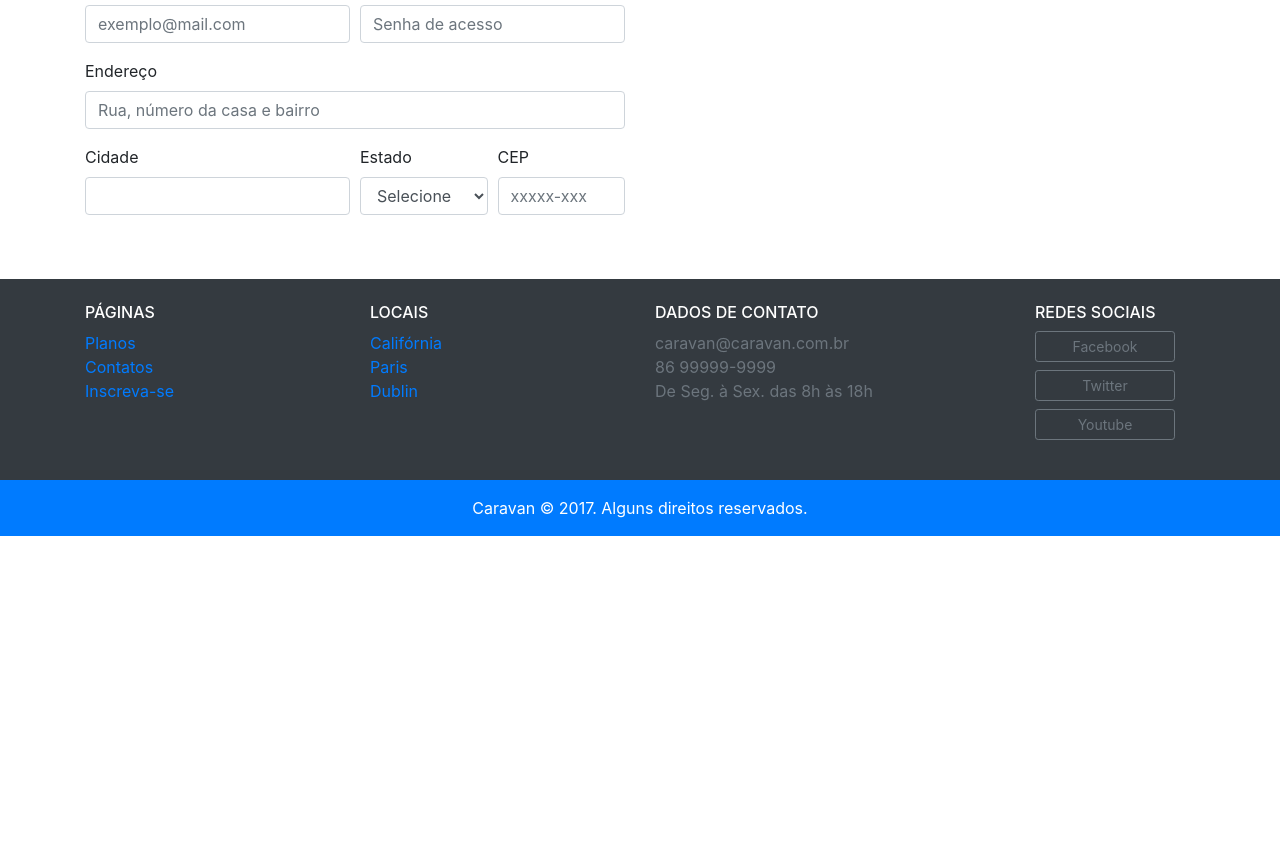
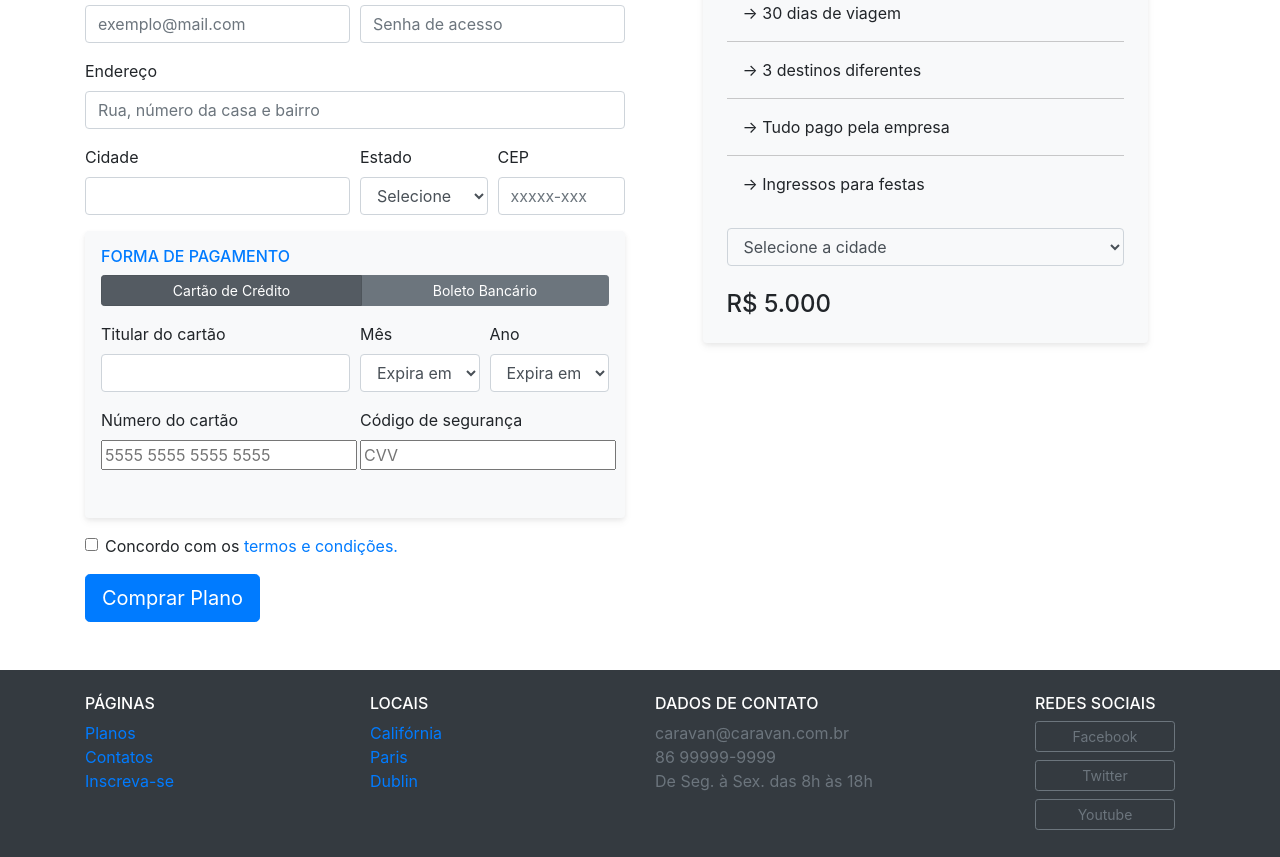
Before and after one commit to kauelima21/Caravan, a plain HTML site: page inscricao.html in a window 1280 px wide. Shown: the part 378-1235 px from the top of the page. Before the commit the page ends 914 px from the top, so only its background shows below. Drawn offline with Linux system fonts and the light colour scheme.

Commit message:
pagina de finalizda

```diff
--- a/inscricao.html
+++ b/inscricao.html
@@ -119,7 +119,89 @@
                         <input type="text" class="form-control" name="cep" id="cep" placeholder="xxxxx-xxx">
                     </div>
                 </div>
+                <div class="bg-light rounded box-shadow p-3 form-group">
+                    <h2 class="h6 text-primary">FORMA DE PAGAMENTO</h2>
+                    <nav class="nav btn-group mb-3" id="formaPagamento" role="tablist">
+                        <button type="button" class="btn btn-secondary btn-sm active" id="navCartao" data-toggle="tab" href="#nav-cartao" role="tab" aria-controls="nav-cartao" aria-selected="true">Cartão de Crédito</button>
+                        <button type="button" class="btn btn-secondary btn-sm" id="navBoleto" data-toggle="tab" href="#nav-boleto" role="tab" aria-controls="nav-boleto" aria-selected="false">Boleto Bancário</button>
+                    </nav>
+                    <div class="tab-content" id="forma-pagamento">
+                        <div class="tab-pane fade show active" id="nav-cartao" role="tabpanel" aria-labelledby="navCartao">
+                            <div class="form-row">
+                                <div class="form-group col-md-6">
+                                    <label for="nomeCartao">Titular do cartão</label>
+                                    <input type="text" class="form-control" name="nomeCartao" id="nomeCartao placeholder="nome impresso no cartão">
+                                </div>
+                                <div class="form-group col-md-3 col-6">
+                                    <label for="mesVenc">Mês</label>
+                                    <select class="form-control" id="mesVenc">
+                                        <option value="#">Expira em ...</option>
+                                        <option value="01">01/janeiro</option>
+                                        <option value="02">02/fevereiro</option>
+                                    </select>
+                                </div>
+                                <div class="form-group col-md-3 col-6">
+                                    <label for="anoVenc">Ano</label>
+                                    <select class="form-control" id="anoVenc">
+                                        <option value="#">Expira em ...</option>
+                                        <option value="2021">2021</option>
+                                        <option value="2022">2022</option>
+                                    </select>
+                                </div>
+                                <div class="form-group col-md-6">
+                                    <div class="form-group">
+                                        <label for="numero">Número do cartão</label>
+                                        <input type="text" id="numero" name="numero" placeholder="5555 5555 5555 5555">
+                                    </div>
+                                </div>
+                                <div class="form-group col-md-6">
+                                    <div class="form-group">
+                                        <label for="cvv">Código de segurança</label>
+                                        <input type="text" id="cvv" placeholder="CVV">
+                                    </div>
+                                </div>
+                            </div>
+                        </div>
+                        <div class="tab-pane fade" id="nav-boleto" role="tabpanel" aria-labelledby="navBoleto">
+                            <p class="lead">Clique em contratar plano que enviaremos um boleto ao seu e-mail.</p>
+                        </div>
+                    </div>
+                </div>
+                <div class="form-check">
+                    <label class="form-check-label">
+                        <input type="checkbox" class="form-check-input">
+                        Concordo com os <a href="#">termos e condições.</a>
+                    </label>
+                </div>
+                <button class="btn btn-primary btn-lg mt-3">Comprar Plano</button>
             </form>
+            <div class="col-lg-5 mx-auto order-first order-lg-1">
+                <h2 class="text-primary h6">PLANO ESCOLHIDO</h2>
+                <div class="bg-light rounded p-4 box-shadow">
+                    <h2>Gold</h2>
+                    <ul class="lista-plano list-unstyled">
+                        <li>→ 30 dias de viagem</li>
+                        <li>→ 3 destinos diferentes</li>
+                        <li>→ Tudo pago pela empresa</li>
+                        <li>→ Ingressos para festas</li>
+                    </ul>
+                    <form>
+                        <div class="form-group">
+                            <select class="form-control bg-light">
+                                <option>Selecione a cidade</option>
+                                <option>California</option>
+                                <option>Paris</option>
+                                <option>Dublin</option>
+                            </select>
+                        </div>
+                    </form>
+                    <div class="row mt-4">
+                        <div class="col">
+                            <span class="h4">R$ 5.000</span>
+                        </div>
+                    </div>
+                </div>
+            </div>
         </div>
     </section>
 
```
